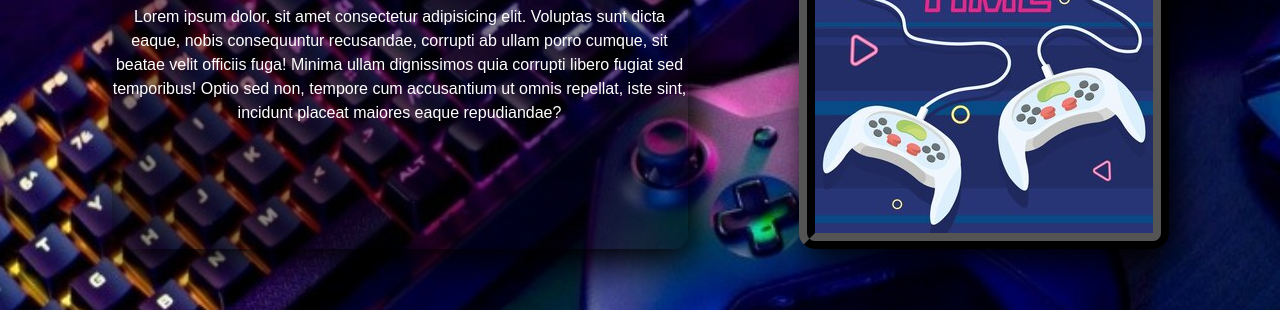
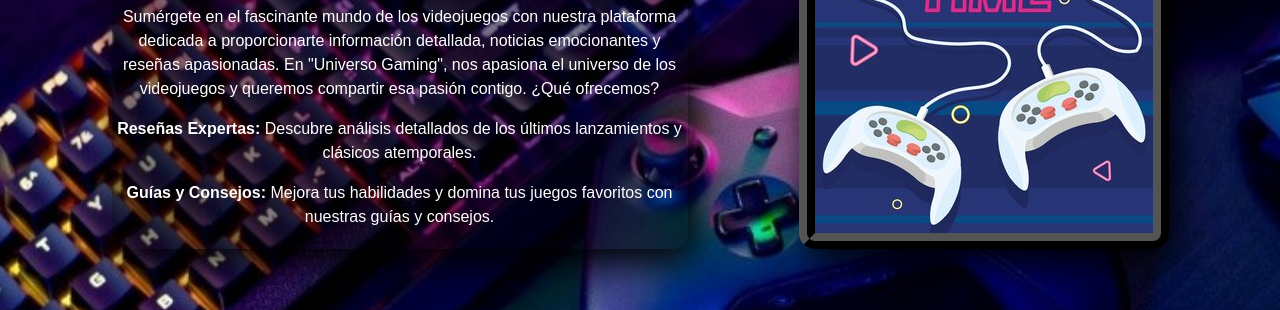
Before and after one commit to Yesi013/universal-gaming, a plain HTML site: page index.html in a window 1280 px wide. Shown: the part 273-583 px from the top of the page. Drawn offline with nearby package versions, Linux system fonts and the light colour scheme.

Commit message:
se agrego SEO

```diff
--- a/index.html
+++ b/index.html
@@ -3,7 +3,9 @@
 <head>
     <meta charset="UTF-8">
     <meta name="viewport" content="width=device-width, initial-scale=1.0">
-    <title>Universo Gaming</title>
+    <title>Universo Gaming | Tus juegos preferidos aqui</title>
+    <meta name="description" content="Explora el Universo Gaming con análisis profundos, novedades emocionantes y una comunidad apasionada. Encuentra tu próxima gran aventura en el corazón de la cultura gaming.">
+    <meta name="keywords" content="videojuegos, juegos en línea, comunidad gamer, reseñas de juegos, novedades gaming, catálogo de juegos, requisitos de sistema, accesorios para gamers, experiencia de juego, noticias de la industria, cultura gaming, compatibilidad de hardware, mejores lanzamientos, estrategias de juego, eventos de gaming">
     <link rel="icon" type="image/vnd.icon" href="./img/logo.JPG">
     <link href="https://unpkg.com/aos@2.3.1/dist/aos.css" rel="stylesheet">
     <link rel="stylesheet" href="https://cdn.jsdelivr.net/npm/bootstrap-icons@1.11.2/font/bootstrap-icons.min.css">
@@ -29,7 +31,10 @@
     <div class="texto">
         <h2 class="titulo">¡Conoce más sobre tus juegos!</h2>
         <p>
-            Lorem ipsum dolor, sit amet consectetur adipisicing elit. Voluptas sunt dicta eaque, nobis consequuntur recusandae, corrupti ab ullam porro cumque, sit beatae velit officiis fuga! Minima ullam dignissimos quia corrupti libero fugiat sed temporibus! Optio sed non, tempore cum accusantium ut omnis repellat, iste sint, incidunt placeat maiores eaque repudiandae?
+            Sumérgete en el fascinante mundo de los videojuegos con nuestra plataforma dedicada a proporcionarte información detallada, noticias emocionantes y reseñas apasionadas. En "Universo Gaming", nos apasiona el universo de los videojuegos y queremos compartir esa pasión contigo.
+            ¿Qué ofrecemos?
+            <p><strong>Reseñas Expertas:</strong> Descubre análisis detallados de los últimos lanzamientos y clásicos atemporales.</p>
+            <p><strong>Guías y Consejos:</strong> Mejora tus habilidades y domina tus juegos favoritos con nuestras guías y consejos.</p>
         </p>
     </div>
     <div>
```
Also changed, not shown: pages/contacto.html (+3 -1 lines), pages/juegos.html (+3 -1 lines), pages/productos.html (+3 -1 lines), pages/requisitos.html (+3 -1 lines).
